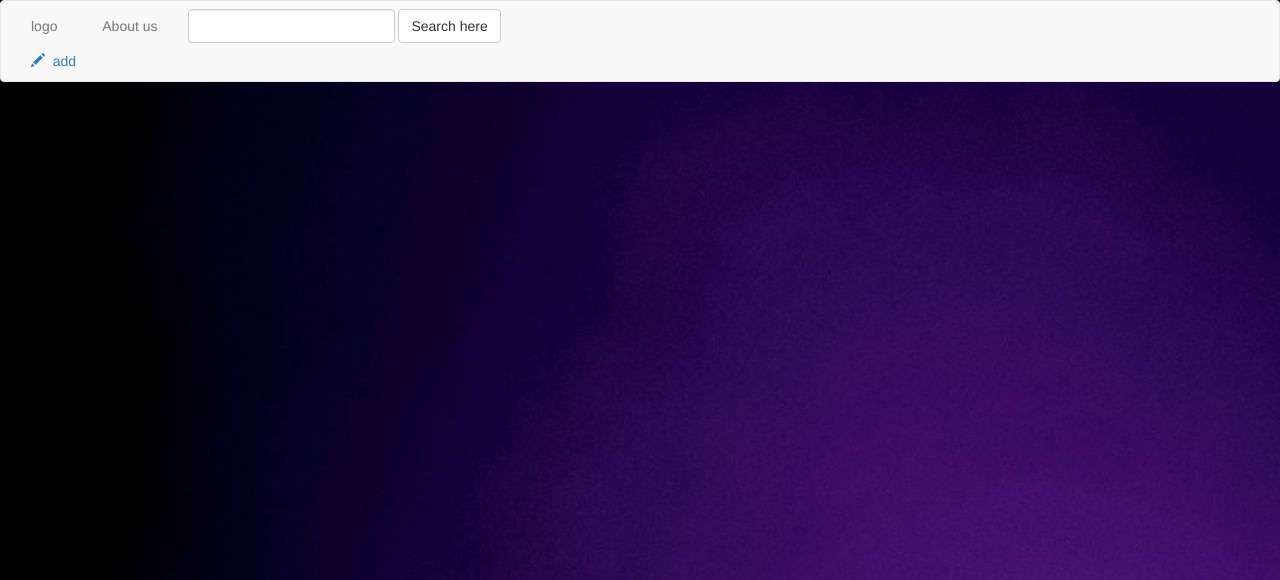
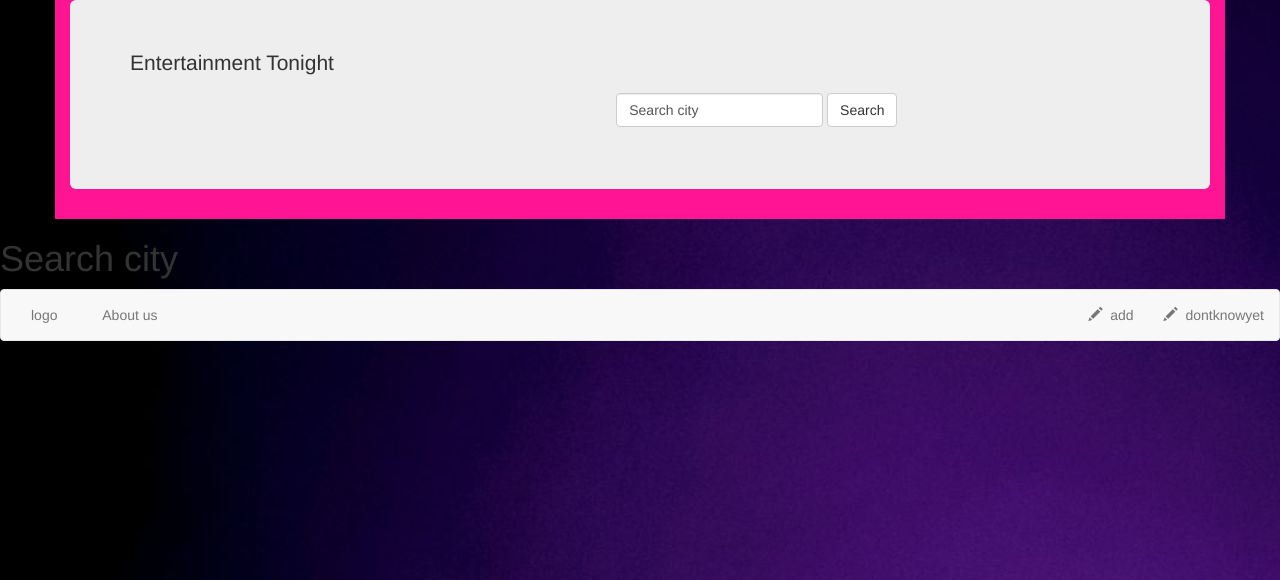
Before and after one commit to ashleyf1996/OOP_Web_Application_Assignment3, a Django app: template templates/index.html in a window 1280 px wide. Shown: the top 580 px of the page. Run offline with Django 3.2, Linux system fonts and the light colour scheme; the template is opened without the code that fills it, so the values that code supplies are empty; some libraries are stand-ins or nearby versions.

Commit message:
Added a highlighted area

```diff
--- a/entertainment_tonight/static/entertainment_tonight/design.css
+++ b/entertainment_tonight/static/entertainment_tonight/design.css
@@ -1,7 +1,11 @@
 body
 {
    background: mediumpurple url("images/backg.jpg" );
+}
+.container{
+   background-color: deeppink;
+}
 
-
-
+.h1{
+   colour: pink;
 }
--- a/templates/index.html
+++ b/templates/index.html
@@ -1,53 +1,68 @@
 {% load staticfiles %}
 
-<link rel="stylesheet" href="//maxcdn.bootstrapcdn.com/bootstrap/3.2.0/css/bootstrap.min.css">
+<link rel="stylesheet" href="https://maxcdn.bootstrapcdn.com/bootstrap/3.2.0/css/bootstrap.min.css">
+
+<link type="text/css" href="{% static 'entertainment_tonight/design.css' %}" rel="stylesheet"/>
 <script src="https://ajax.googleapis.com/ajax/libs/jquery/3.1.1/jquery.min.js"></script>
 <script src="https://maxcdn.bootstrapcdn.com/bootstrap/3.3.7/js/bootstrap.min.js"></script>
-<link rel="stylesheet" type="text/css" href="{% static 'entertainment_tonight/design.css' %}"/>
 
-<nav class="navbar navbar-default">
+<title>Entertainment Tonight</title>
+
+ <div class="container">
+     <div class="jumbotron">
+    <!--Jumbotron puts a shodow around the text-->
+
+        <p>Entertainment Tonight</p>
+
+          <form class="form-inline" role="search" method="get" action="#">
+                <div class="form-group">
+                    <!--save in var called f-->
+                    <!--to put the search bar in the middle of the page-->
+                  &nbsp; &nbsp; &nbsp; &nbsp; &nbsp; &nbsp; &nbsp; &nbsp; &nbsp; &nbsp; &nbsp; &nbsp; &nbsp; &nbsp; &nbsp; &nbsp; &nbsp; &nbsp; &nbsp; &nbsp; &nbsp; &nbsp; &nbsp; &nbsp; &nbsp; &nbsp; &nbsp; &nbsp; &nbsp; &nbsp; &nbsp; &nbsp; &nbsp; &nbsp; &nbsp; &nbsp; &nbsp; &nbsp; &nbsp; &nbsp; &nbsp; &nbsp; &nbsp; &nbsp; &nbsp; &nbsp; &nbsp; &nbsp; &nbsp; &nbsp; &nbsp; &nbsp; &nbsp; &nbsp; &nbsp; &nbsp; &nbsp; &nbsp;&nbsp; &nbsp; &nbsp; &nbsp; &nbsp;
+                    <input type="text" class="form-control" name="f" value="Search city" width="100px">
+                    <button type="submit" class="btn  btn-default">Search</button>
 
 
+                </div>
 
+            </form>
+         </div>
+
+    </div>
+
+
+<h1>Search city</h1>
+<nav class="navbar navbar-default">
 
         <!--list of sections on the navigation bar-->
         <div class="collapse navbar-collapse">
             <ul class ="nav navbar-nav">
                 <li class="">
-                     <a href="{% url 'index' %}">logo </a>
+                     <a href="{% url 'index' %}"> logo</a>
 
                 </li>
-
                 <li class="">
-                     <a href="{% url 'index' %}"> &nbsp &nbsp; About us
+                     <a href="{% url 'index' %}"> &nbsp &nbsp; About us &nbsp; &nbsp;&nbsp; &nbsp; &nbsp;&nbsp;&nbsp;
                      </a>
 
                 </li>
+            </ul>
 
-                 <ul class ="nav navbar-nav-right">
+            <ul class ="nav navbar-nav navbar-right">
                 <li class="">
                      <a href="#">
                          <span class="glyphicon glyphicon-pencil" aria-hidden="true"></span>&nbsp; add </a>
-
                 </li>
 
-             </ul>
-
-            </ul>
-
-            <form class="navbar-form navbar-left" role="search" method="get" action="#">
-                <div class="form-group">
-                    <!--save in var called f-->
-                    <input type="text" class="form-control" name="f" value="">
-                </div>
-                <button type="submit" class="btn  btn-default">Search here</button> &nbsp;
-            </form>
-
-
+                  <li class="">
+                     <a href="#">
+                         <span class="glyphicon glyphicon-pencil" aria-hidden="true"></span>&nbsp; dontknowyet </a>
+                </li>
+               </ul>
 
 
         </div>
-    </div>
-
 
 </nav>
+
+<!--form inline makes the input width a certain with -- smaller than it was-->
```
